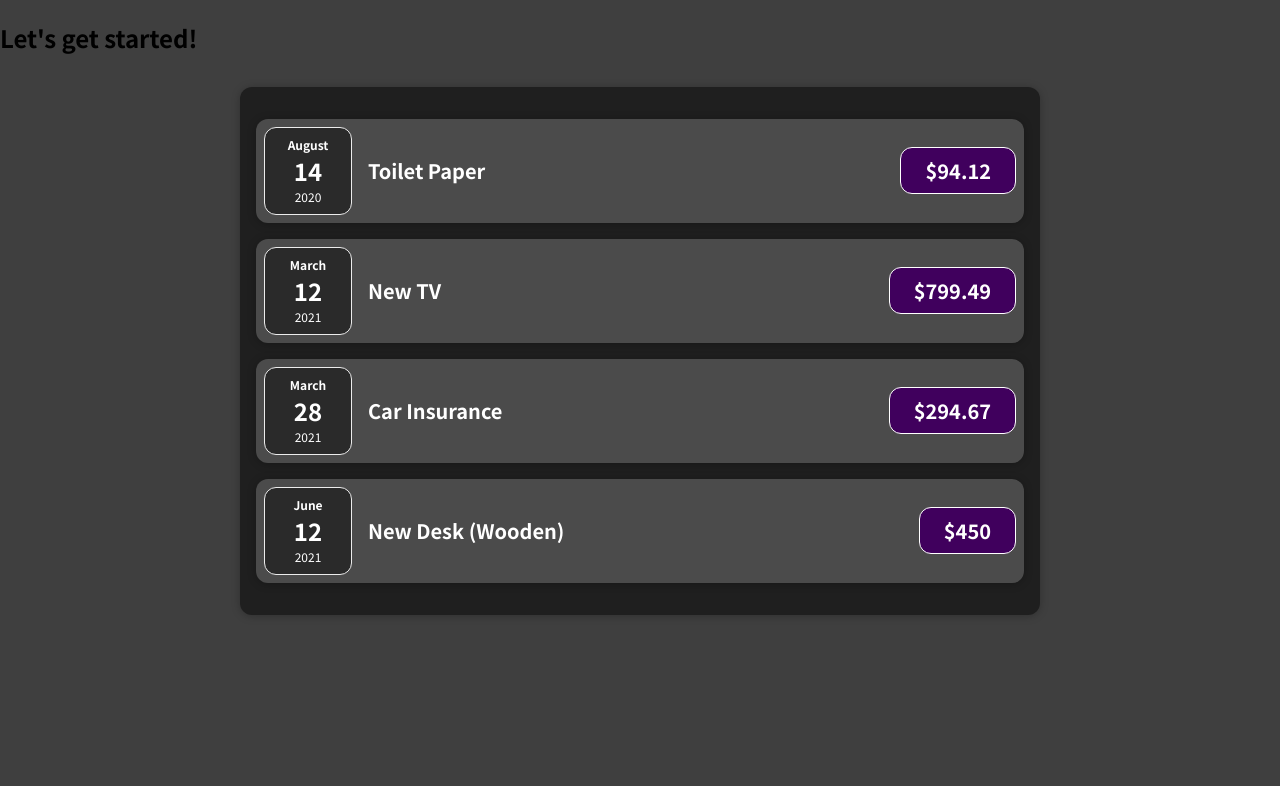
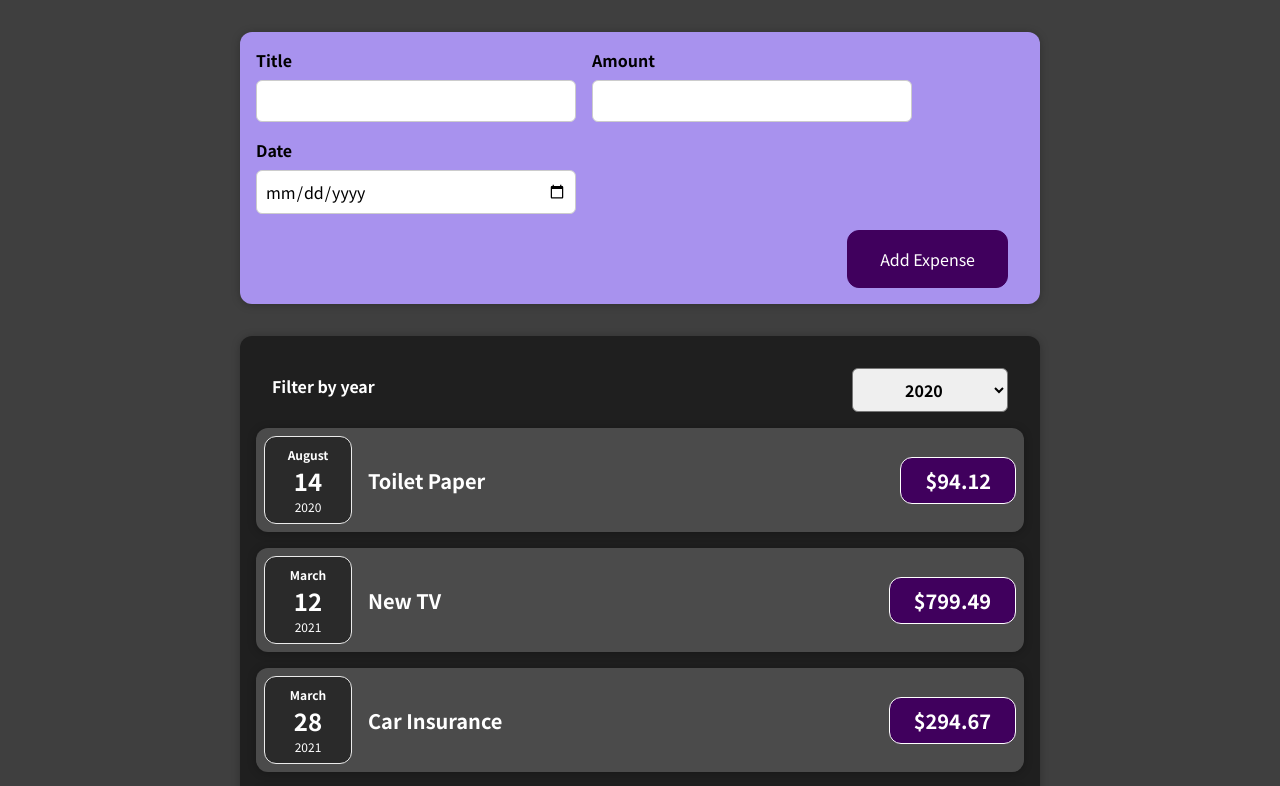
Before and after one commit to DarkMortainius/ReactExpenseApp, a React (Create React App) app: page / in a window 1280 px wide. Shown: the top 786 px of the page. Built offline with nearby package versions, Linux system fonts and the light colour scheme.

Commit message:
Finish Section 4

```diff
--- a/src/App.js
+++ b/src/App.js
@@ -1,4 +1,6 @@
 import Expenses from './components/Expenses/Expenses'
+import NewExpense from './components/NewExpense/NewExpense';
+
 function App()
 {
   const expenses = [
@@ -28,9 +30,14 @@
     },
   ];
 
+  const addExpenseHandler = (expense) =>
+  {
+    console.log(expense);
+  }
+
   return (
     <div>
-      <h2>Let's get started!</h2>
+      <NewExpense onAddExpense={addExpenseHandler} />
       <Expenses expenses={expenses} />
     </div>
   );
--- a/src/components/Expenses/ExpenseItem.js
+++ b/src/components/Expenses/ExpenseItem.js
@@ -1,6 +1,7 @@
-import './ExpenseItem.css';
 import Card from '../UI/Card';
 import ExpenseDate from './ExpenseDate';
+
+import './ExpenseItem.css';
 
 function ExpenseItem(props)
 {
--- a/src/components/Expenses/Expenses.js
+++ b/src/components/Expenses/Expenses.js
@@ -1,10 +1,24 @@
+import { useState } from 'react';
+
 import ExpenseItem from './ExpenseItem';
+import ExpensesFilter from './ExpensesFilter';
 import Card from '../UI/Card';
+
 import './Expenses.css';
+
 
 function Expenses(props)
 {
-    return (<Card className="expenses">
+    const [filteredYear, setFilteredYear] = useState('2020');
+
+    const filterChangeHandler = (year) =>
+    {
+        setFilteredYear(year);
+    }
+
+    return (
+        <Card className="expenses">
+            <ExpensesFilter onFilterChange={filterChangeHandler} selectedYear={filteredYear} />
             <ExpenseItem
                 title={props.expenses[0].title}
                 amount={props.expenses[0].amount}
--- /dev/null
+++ b/src/components/Expenses/ExpensesFilter.css
@@ -0,0 +1,24 @@
+.expenses-filter {
+  color: white;
+  padding: 0 1rem;
+}
+
+.expenses-filter__control {
+  display: flex;
+  width: 100%;
+  align-items: center;
+  justify-content: space-between;
+  margin: 1rem 0;
+}
+
+.expenses-filter label {
+  font-weight: bold;
+  margin-bottom: 0.5rem;
+}
+
+.expenses-filter select {
+  font: inherit;
+  padding: 0.5rem 3rem;
+  font-weight: bold;
+  border-radius: 6px;
+}
--- /dev/null
+++ b/src/components/Expenses/ExpensesFilter.js
@@ -0,0 +1,25 @@
+import './ExpensesFilter.css';
+
+function ExpensesFilter(props)
+{
+    const filterChangeHandler = (event) =>
+    {
+        props.onFilterChange(event.target.value);
+    };
+
+    return (
+        <div className='expenses-filter'>
+            <div className='expenses-filter__control'>
+                <label>Filter by year</label>
+                <select onChange={filterChangeHandler} value={props.selectedYear}>
+                    <option value='2022'>2022</option>
+                    <option value='2021'>2021</option>
+                    <option value='2020'>2020</option>
+                    <option value='2019'>2019</option>
+                </select>
+            </div>
+        </div>
+    );
+};
+
+export default ExpensesFilter;
--- /dev/null
+++ b/src/components/NewExpense/ExpenseForm.css
@@ -0,0 +1,26 @@
+.new-expense__controls {
+  display: flex;
+  flex-wrap: wrap;
+  gap: 1rem;
+  margin-bottom: 1rem;
+  text-align: left;
+}
+
+.new-expense__control label {
+  font-weight: bold;
+  margin-bottom: 0.5rem;
+  display: block;
+}
+
+.new-expense__control input {
+  font: inherit;
+  padding: 0.5rem;
+  border-radius: 6px;
+  border: 1px solid #ccc;
+  width: 20rem;
+  max-width: 100%;
+}
+
+.new-expense__actions {
+  text-align: right;
+}
--- /dev/null
+++ b/src/components/NewExpense/ExpenseForm.js
@@ -0,0 +1,66 @@
+import { useState } from 'react';
+
+import './ExpenseForm.css';
+
+function ExpenseForm(props)
+{
+    const [enteredTitle, setEnteredTitle] = useState('');
+    const [enteredAmount, setEnteredAmount] = useState('');
+    const [enteredDate, setEnteredDate] = useState('');
+
+
+    const titleChangeHandler = (event) =>
+    {
+        setEnteredTitle(event.target.value);
+    };
+
+    const amountChangedHandler = (event) =>
+    {
+        setEnteredAmount(event.target.value);
+    };
+
+    const dateChangedHandler = (event) =>
+    {
+        setEnteredDate(event.target.value);
+    };
+
+    const submitHandler = (event) =>
+    {
+        event.preventDefault();
+
+        const expenseData = {
+            title: enteredTitle,
+            amount: enteredAmount,
+            date: new Date(enteredDate)
+        };
+
+        props.onSaveExpenseData(expenseData);
+        setEnteredTitle('');
+        setEnteredAmount('');
+        setEnteredDate('');
+    };
+
+    return (
+        <form onSubmit={submitHandler}>
+            <div className='new-expense__controls'>
+                <div className='new-expense__control'>
+                    <label>Title</label>
+                    <input type='text' onChange={titleChangeHandler} value={enteredTitle} />
+                </div>
+                <div className='new-expense__control'>
+                    <label>Amount</label>
+                    <input type='number' min='0.01' step='0.01' onChange={amountChangedHandler} value={enteredAmount} />
+                </div>
+                <div className='new-expense__control'>
+                    <label>Date</label>
+                    <input type='date' min='2019-01-01' max='2022-12-31' onChange={dateChangedHandler} value={enteredDate} />
+                </div>
+            </div>
+            <div className='new-expense__actions'>
+                <button type='submit'>Add Expense</button>
+            </div>
+        </form>
+    )
+};
+
+export default ExpenseForm;
--- /dev/null
+++ b/src/components/NewExpense/NewExpense.css
@@ -0,0 +1,38 @@
+.new-expense {
+  background-color: #a892ee;
+  padding: 1rem;
+  margin: 2rem auto;
+  width: 50rem;
+  max-width: 95%;
+  border-radius: 12px;
+  text-align: center;
+  box-shadow: 0 1px 8px rgba(0, 0, 0, 0.25);
+}
+
+.new-expense button {
+  font: inherit;
+  cursor: pointer;
+  padding: 1rem 2rem;
+  border: 1px solid #40005d;
+  background-color: #40005d;
+  color: white;
+  border-radius: 12px;
+  margin-right: 1rem;
+}
+
+.new-expense button:hover,
+.new-expense button:active {
+  background-color: #510674;
+  border-color: #510674;
+}
+
+.new-expense button.alternative {
+  color: #220131;
+  border-color: transparent;
+  background-color: transparent;
+}
+
+.new-expense button.alternative:hover,
+.new-expense button.alternative:active {
+  background-color: #ddb3f8;
+}
--- /dev/null
+++ b/src/components/NewExpense/NewExpense.js
@@ -0,0 +1,24 @@
+import ExpenseForm from './ExpenseForm';
+
+import './NewExpense.css'
+
+function NewExpense(props)
+{
+    const saveExpenseDataHandler = (enteredExpenseData) =>
+    {
+        const expenseData = {
+            ...enteredExpenseData,
+            id: Math.random().toString()
+        };
+
+        props.onAddExpense(expenseData);
+    };
+
+    return (
+        <div className='new-expense'>
+            <ExpenseForm onSaveExpenseData={saveExpenseDataHandler} />
+        </div>
+    )
+};
+
+export default NewExpense;
```
Also changed, not shown: 1 other file (tests, documents, lock files or other folders). Lines whose indentation alone changed are shown as unchanged.
